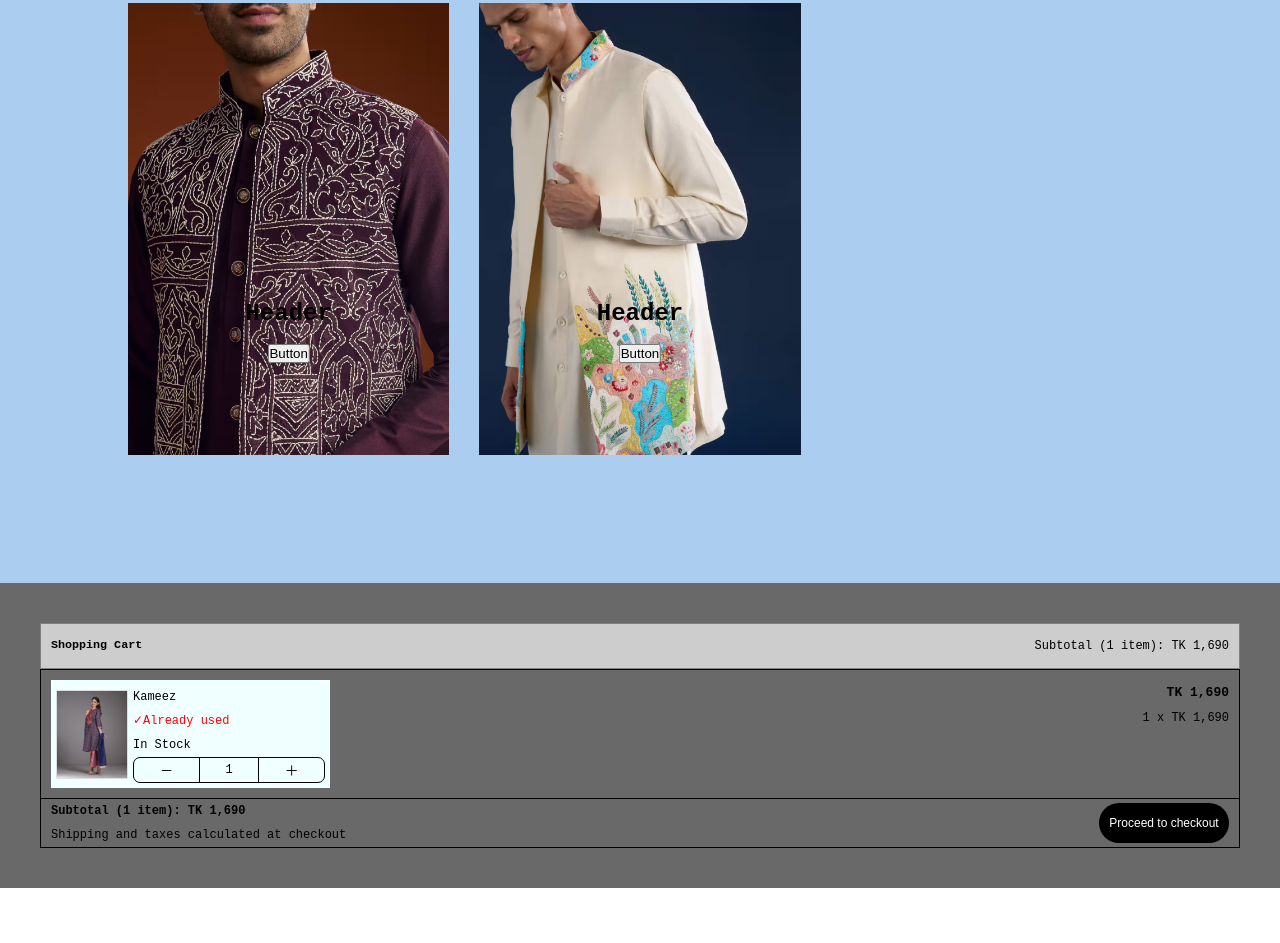
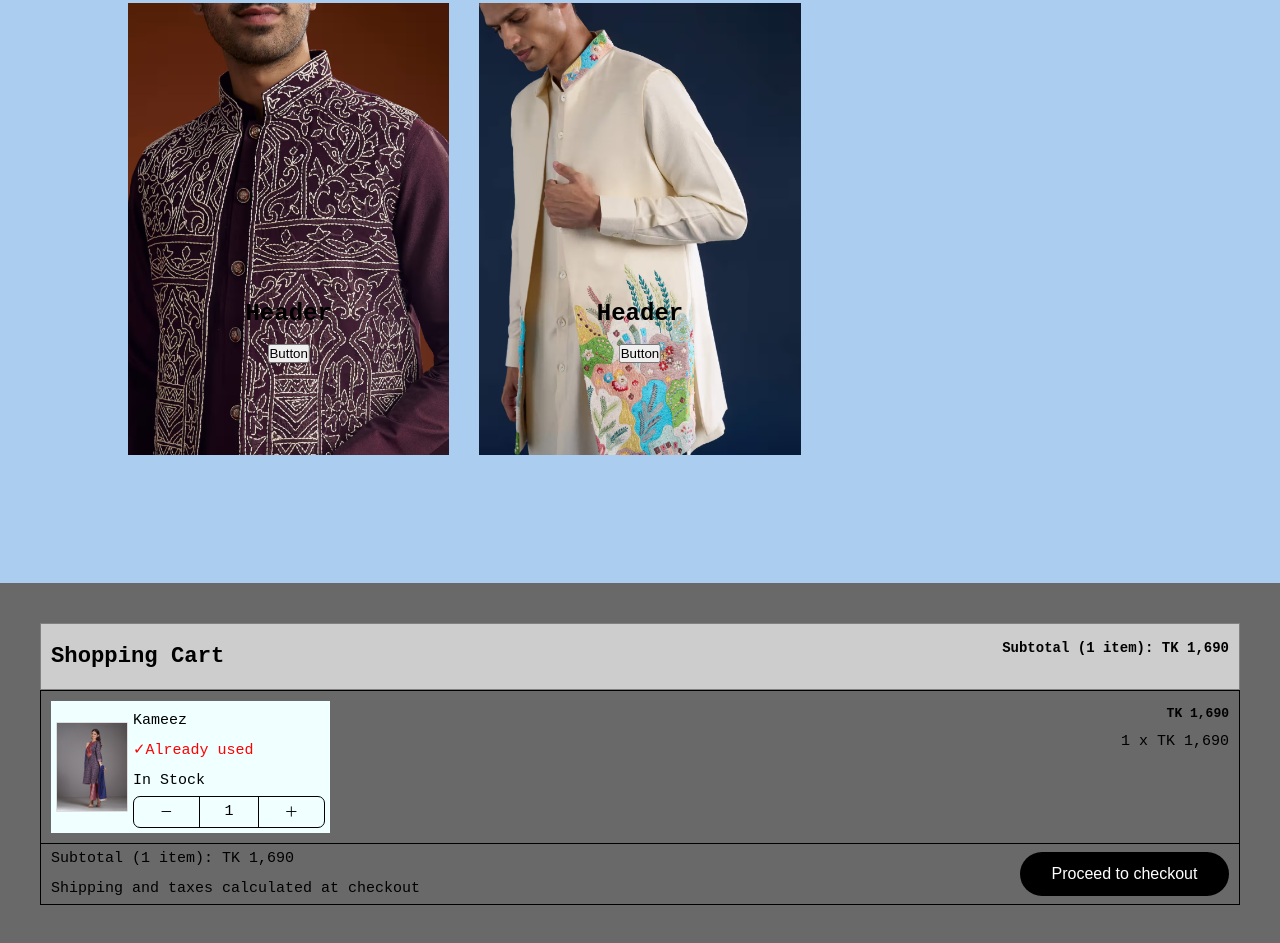
Before and after one commit to FyadMohammed/Intern-Initiate, a plain HTML site: page task.html in a window 1280 px wide. Shown: the part 1330-2273 px from the top of the page. Before the commit the page ends 2218 px from the top, so only its background shows below. Drawn offline with Linux system fonts and the light colour scheme.

```diff
--- a/task.css
+++ b/task.css
@@ -266,7 +266,7 @@
     border-color:grey;
     background-color: #dddd;
     text-align: justify;
-    font-size: 10px;
+    font-size: 19px;
 }
 
 
@@ -329,7 +329,6 @@
     flex-grow:1;
     display: flex;
     justify-content: center;
-    padding: 0;
 }
 
 .add_num_del_button svg{
@@ -376,7 +375,8 @@
 }
 
 .shopping_cart_footer h3, p{
-    font-size: 12px;
+    font-size: 15px;
+    font-weight: 400;
 }
 
 
@@ -385,8 +385,8 @@
     color: white;
     background: black;
     border: 1px;
-    width: 130px;
-    height: 40px;
-    font-size:12px;
+    width: 209px;
+    height: 44px;
+    font-size:16px;
     cursor: pointer;
 }
--- a/task.html
+++ b/task.html
@@ -199,7 +199,7 @@
                 <!-- Shopping Cart Header -->
                 <div class="shopping_cart_header">
                     <h3>Shopping Cart</h3>
-                    <p>Subtotal (1 item): TK 1,690</p>
+                    <h3 style="font-size: 14px;">Subtotal (1 item): TK 1,690</h3>
                 </div>
 
                 <!-- Shopping Cart Main Box -->
```
